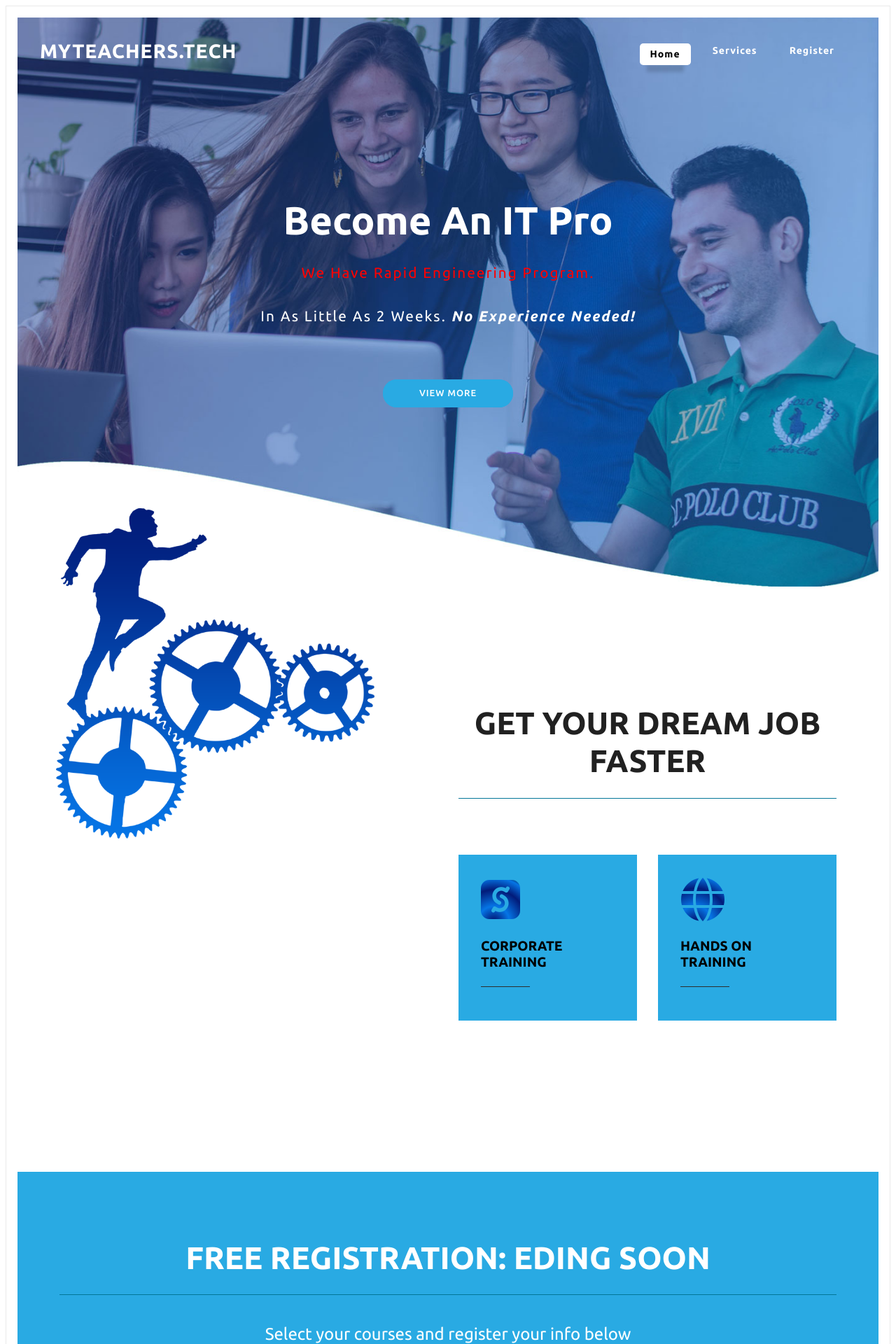
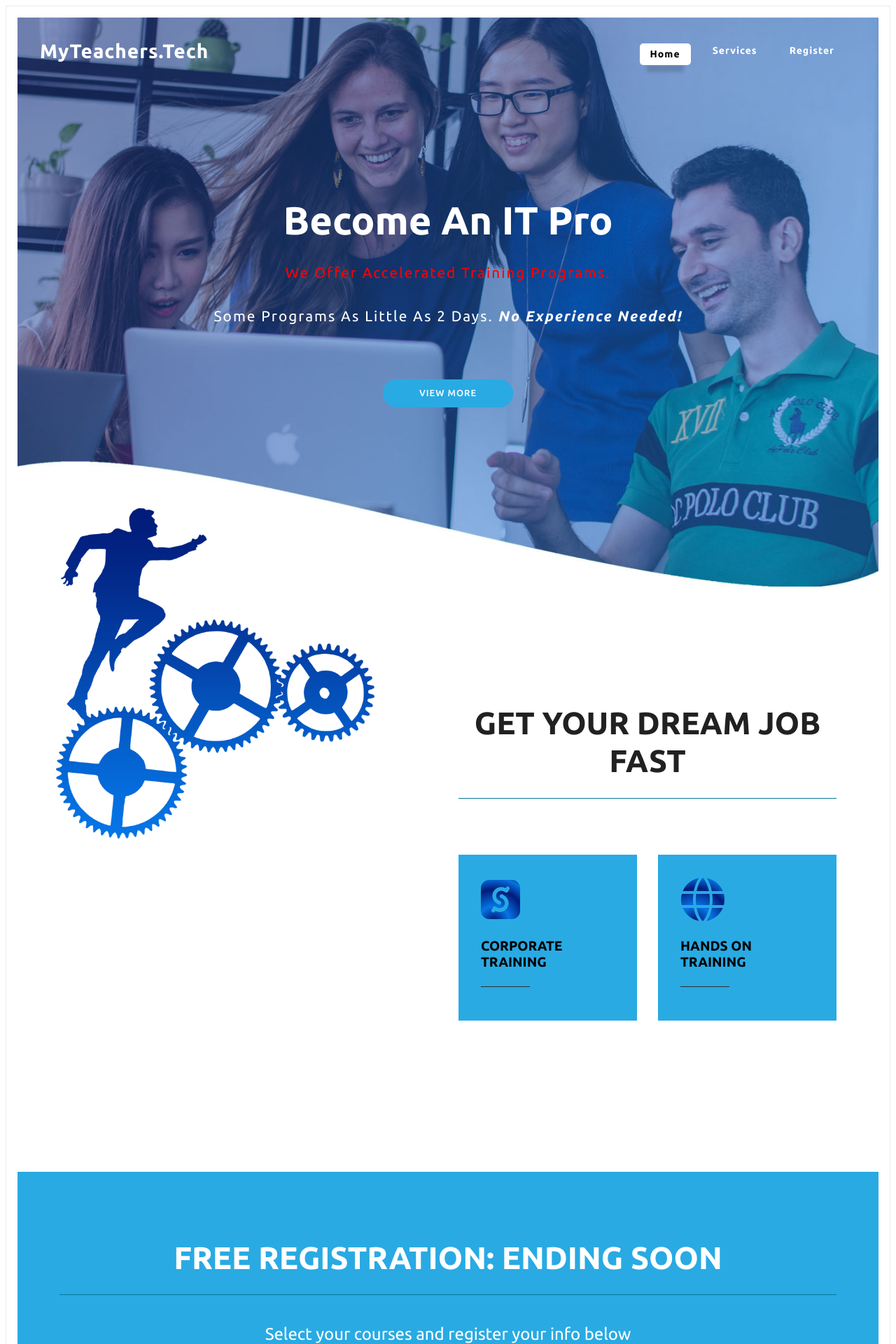
Before and after one commit to edouardyonga/myteacherLanding, a Nuxt app: page / in a window 1280 px wide. Shown: the top 1920 px of the page at 70% size. Built offline with nearby package versions, Linux system fonts and the light colour scheme.

Commit message:
[More Updates]

```diff
--- a/pages/index.vue
+++ b/pages/index.vue
@@ -9,8 +9,8 @@
             class="navbar navbar-expand-lg navbar-light bg-gradient-secondary"
           >
             <h1>
-              <nuxt-link to='/' class="navbar-brand text-white">
-              MyTeachers.tech
+              <nuxt-link to='/' class="navbar-brand text-white" style="text-transform: none;">
+              MyTeachers.Tech
                </nuxt-link>
             </h1>
             <button
@@ -49,10 +49,10 @@
             <div class="slider-info">
               <h3>Become an IT Pro</h3>
               <p class="text-red" style="color:red">
-                We have rapid engineering program.
+                We offer Accelerated Training Programs.
               </p>
               <p class="text-white">
-                In as little as 2 weeks.
+                Some Programs as little as 2 days.
                 <strong><i>No Experience needed!</i></strong>
               </p>
               <p class="text-white"></p>
@@ -82,7 +82,7 @@
             <div class="col-lg-6 wthree-form-left py-md-5 pt-sm-5 pb-sm-3">
               <div class="title-wthree">
                 <h3 class="agile-title text-center">
-                  Get Your Dream Job Faster
+                  Get your Dream Job Fast
                 </h3>
                 <span></span>
               </div>
@@ -197,7 +197,7 @@
         <div class="container py-lg-5">
           <div class="title-wthree text-center">
             <h3 class="agile-title text-white">
-              Free Registration: Eding soon
+              Free Registration: Ending Soon
             </h3>
             <span></span>
             <p class="reg-subtitle">
```
